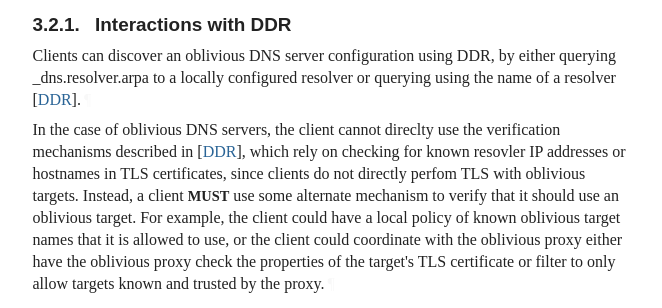
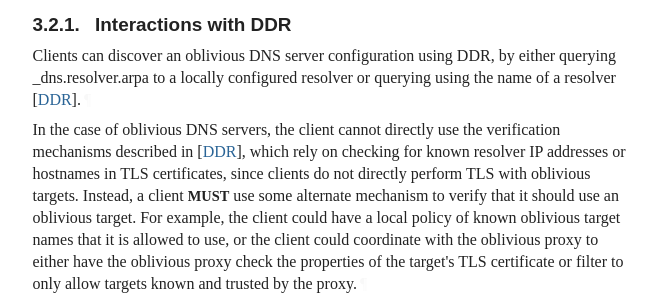
Before and after one commit to tireddy2/draft-ohai-svcb-config, a plain HTML site: page draft-pauly-ohai-svcb-config.html in a window 1280 px wide. Shown: the part 2635-2943 px from the top of the page, without its empty margins (92-754 px from the left). Drawn offline with Linux system fonts and the light colour scheme; a web font is replaced by a local one.

Commit message:
Script updating gh-pages from e802f70. [ci skip]

```diff
--- a/draft-pauly-ohai-svcb-config.html
+++ b/draft-pauly-ohai-svcb-config.html
@@ -1266,14 +1266,14 @@ as a valid key configuration before attempting to use the service.<a href="#sect
 <p id="section-3.2.1-1">Clients can discover an oblivious DNS server configuration using
 DDR, by either querying _dns.resolver.arpa to a locally configured
 resolver or querying using the name of a resolver <span>[<a href="#DDR" class="xref">DDR</a>]</span>.<a href="#section-3.2.1-1" class="pilcrow">¶</a></p>
-<p id="section-3.2.1-2">In the case of oblivious DNS servers, the client cannot direclty use
+<p id="section-3.2.1-2">In the case of oblivious DNS servers, the client cannot directly use
 the verification mechanisms described in <span>[<a href="#DDR" class="xref">DDR</a>]</span>, which rely on
-checking for known resovler IP addresses or hostnames in TLS
-certificates, since clients do not directly perfom TLS with oblivious
+checking for known resolver IP addresses or hostnames in TLS
+certificates, since clients do not directly perform TLS with oblivious
 targets. Instead, a client <span class="bcp14">MUST</span> use some alternate mechanism to verify
 that it should use an oblivious target. For example, the client could have
 a local policy of known oblivious target names that it is allowed to
-use, or the client could coordinate with the oblivious proxy either
+use, or the client could coordinate with the oblivious proxy to either
 have the oblivious proxy check the properties of the target's TLS
 certificate or filter to only allow targets known and trusted by the
 proxy.<a href="#section-3.2.1-2" class="pilcrow">¶</a></p>
```
Also changed, not shown: draft-pauly-ohai-svcb-config.txt.
